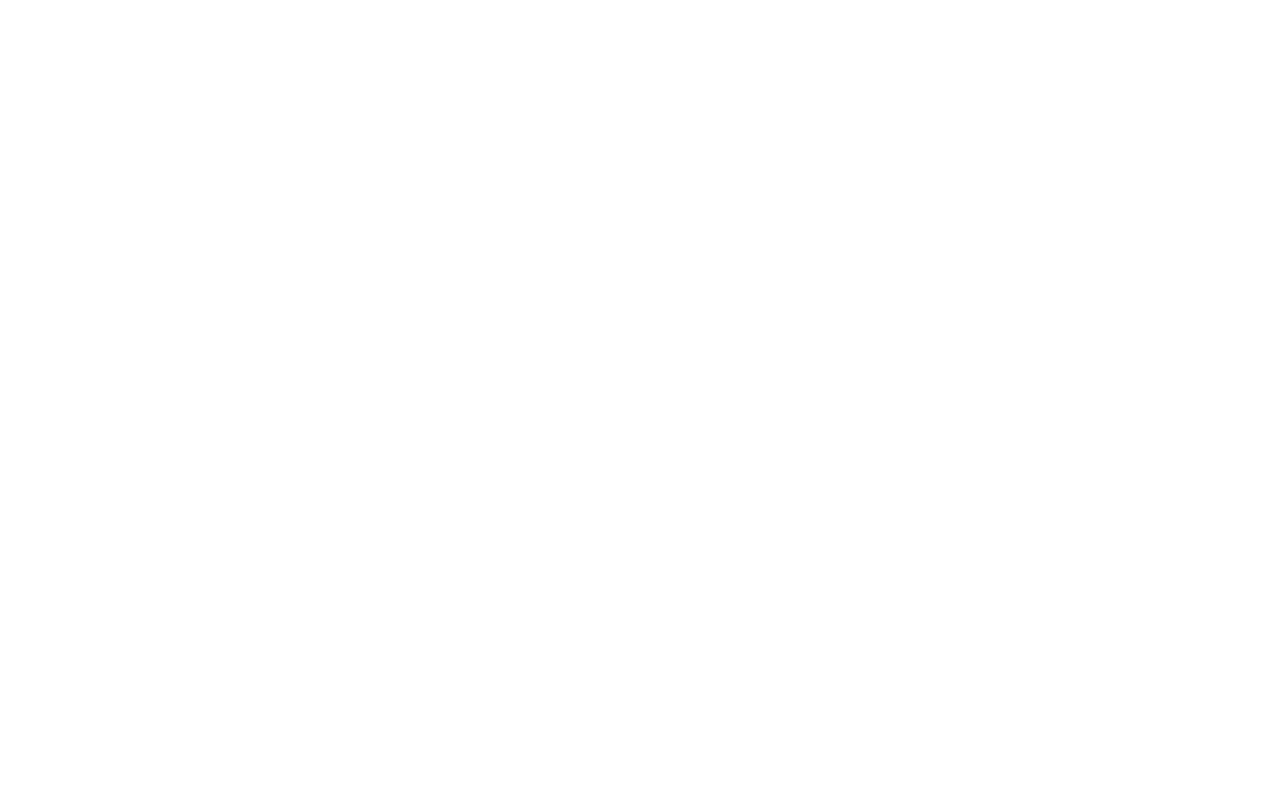
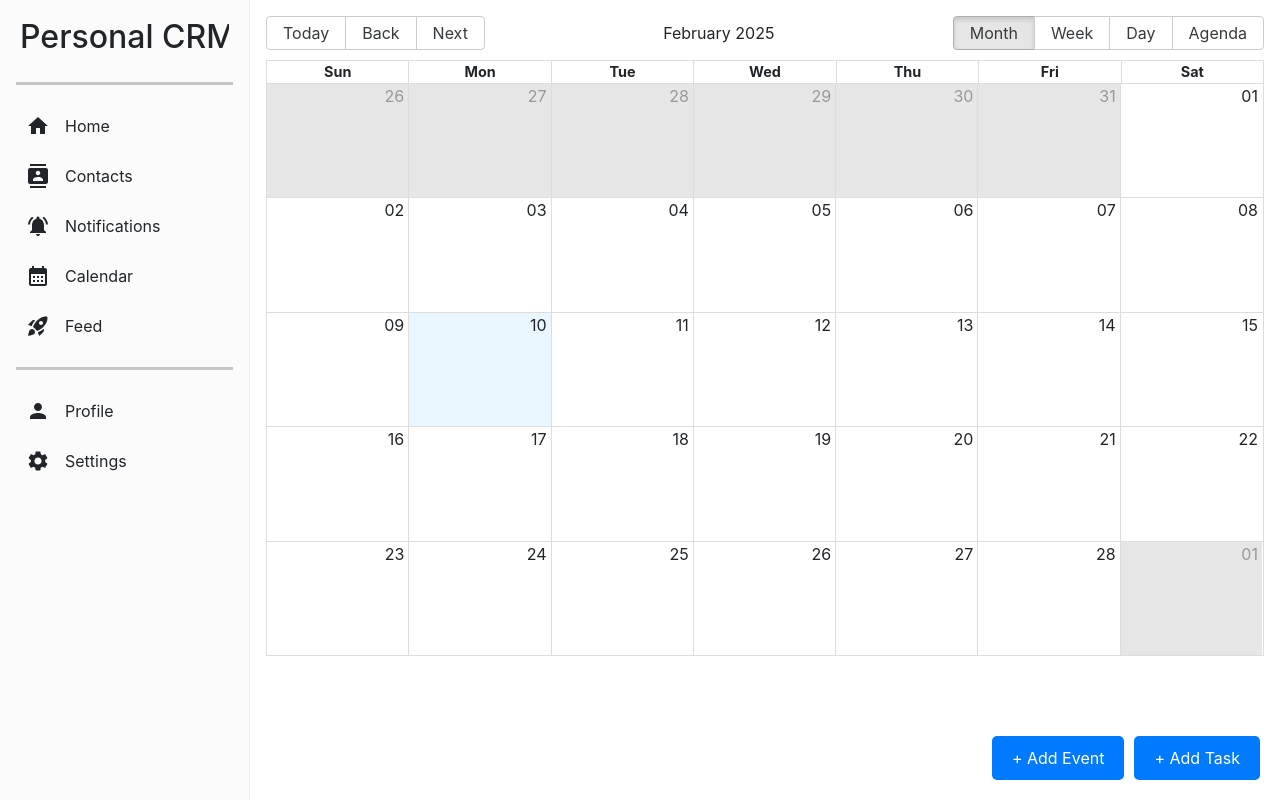
Before and after one commit to leesaye/project-23-marc-copy, a React (Create React App) app in the folder project/frontend/personal-crm/: page /calendars in a window 1280 px wide. Before the commit this address had no page. Built offline with nearby package versions, Linux system fonts and the light colour scheme.

Commit message:
Added Calendar page and updated Main.js

```diff
--- a/project/frontend/personal-crm/src/components/Main.js
+++ b/project/frontend/personal-crm/src/components/Main.js
@@ -2,6 +2,7 @@
 import { Fragment } from 'react';
 import Home from '../pages/Home';
 import Contacts from '../pages/Contacts'
+import CalendarPage from '../pages/Calendar';
 
 function Main() {
     return (
@@ -10,6 +11,7 @@
                 {/* Add routes to each different pages with their link path here */}
                 <Route path='/' element={<Home />} />
                 <Route path='/contacts/' element={<Contacts />} />
+                <Route path='/calendars/' element={<CalendarPage />} />
             </Routes>
         </Fragment>
     );
--- /dev/null
+++ b/project/frontend/personal-crm/src/pages/Calendar.css
@@ -0,0 +1,71 @@
+.bottom-right-buttons {
+    position: fixed;
+    bottom: 20px;
+    right: 20px;
+    display: flex;
+    gap: 10px;
+}
+
+.blue-button {
+    background-color: #007bff;
+    color: white;
+    border: none;
+    padding: 10px 20px;
+    cursor: pointer;
+    border-radius: 5px;
+    font-size: 16px;
+}
+
+.blue-button:hover {
+    background-color: #0056b3;
+}
+
+.cancel-button {
+    background-color: #dc3545;
+    color: white;
+    border: none;
+    padding: 10px 20px;
+    cursor: pointer;
+    border-radius: 5px;
+    font-size: 16px;
+}
+
+.cancel-button:hover {
+    background-color: #b52b37;
+}
+
+.modal-overlay {
+    position: fixed;
+    top: 0;
+    left: 0;
+    width: 100%;
+    height: 100%;
+    background: rgba(0, 0, 0, 0.4);
+    display: flex;
+    justify-content: center;
+    align-items: center;
+    z-index: 1000;
+}
+
+.modal-content {
+    background: white;
+    padding: 20px;
+    border-radius: 10px;
+    width: 350px;
+    box-shadow: 0px 4px 10px rgba(0, 0, 0, 0.3);
+}
+
+.modal-buttons {
+    display: flex;
+    justify-content: space-between;
+    width: 100%;
+    margin-top: 20px;
+    gap: 20px;
+}
+
+.task-list {
+    margin-top: 20px;
+    padding: 10px;
+    border: 1px solid #ccc;
+    border-radius: 5px;
+}
--- /dev/null
+++ b/project/frontend/personal-crm/src/pages/Calendar.js
@@ -0,0 +1,124 @@
+import React, { useState } from 'react';
+import { Calendar, momentLocalizer } from 'react-big-calendar';
+import moment from 'moment';
+import 'react-big-calendar/lib/css/react-big-calendar.css';
+import Layout from '../components/Layout';
+import './Calendar.css';
+
+const localizer = momentLocalizer(moment);
+
+const CalendarPage = () => {
+    const [events, setEvents] = useState([]);
+    const [tasks, setTasks] = useState([]);
+    const [showEventForm, setShowEventForm] = useState(false);
+    const [showTaskForm, setShowTaskForm] = useState(false);
+    const [newEvent, setNewEvent] = useState({ title: '', start: '', end: '' });
+    const [newTask, setNewTask] = useState({ title: '', date: '' });
+
+    const handleInputChange = (e) => {
+        const { name, value } = e.target;
+
+        if (showEventForm) {
+            setNewEvent({ ...newEvent, [name]: value });
+        } else if (showTaskForm) {
+            setNewTask({ ...newTask, [name]: value });
+        }
+    };
+
+    const handleAddEvent = (e) => {
+        e.preventDefault();
+        if (newEvent.title.trim() !== '' && newEvent.start && newEvent.end) {
+            setEvents([...events, {
+                title: newEvent.title,
+                start: new Date(newEvent.start),
+                end: new Date(newEvent.end),
+            }]);
+            setNewEvent({ title: '', start: '', end: '' });
+            setShowEventForm(false);
+        }
+    };
+
+    const handleAddTask = (e) => {
+        e.preventDefault();
+        if (newTask.title.trim() !== '' && newTask.date) {
+            const taskEvent = {
+                title: newTask.title,
+                start: new Date(newTask.date),
+                end: new Date(newTask.date),
+                allDay: true
+            };
+            setTasks([...tasks, newTask]);
+            setEvents([...events, taskEvent]);
+            setNewTask({ title: '', date: '' });
+            setShowTaskForm(false);
+        }
+    };
+
+    return (
+        <Layout>
+            <div className="calendar-container">
+                <Calendar
+                    localizer={localizer}
+                    events={events}
+                    startAccessor="start"
+                    endAccessor="end"
+                    style={{ height: "80vh" }}
+                />
+
+                {tasks.length > 0 && (
+                    <div className="task-list">
+                        <h3>Tasks</h3>
+                        <ul>
+                            {tasks.map((task, index) => (
+                                <li key={index}>
+                                    <strong>{task.title}</strong> - {moment(task.date).format('MMM DD, YYYY')}
+                                </li>
+                            ))}
+                        </ul>
+                    </div>
+                )}
+
+                <div className="bottom-right-buttons">
+                    <button className="blue-button" onClick={() => setShowEventForm(true)}>+ Add Event</button>
+                    <button className="blue-button" onClick={() => setShowTaskForm(true)}>+ Add Task</button>
+                </div>
+
+                {showEventForm && (
+                    <div className="modal-overlay">
+                        <div className="modal-content">
+                            <h3>Add Event</h3>
+                            <label htmlFor="eventTitle">Title:</label>
+                            <input type="text" id="eventTitle" name="title" value={newEvent.title} onChange={handleInputChange} required />
+                            <label htmlFor="start">Start Time:</label>
+                            <input type="datetime-local" id="start" name="start" value={newEvent.start} onChange={handleInputChange} required />
+                            <label htmlFor="end">End Time:</label>
+                            <input type="datetime-local" id="end" name="end" value={newEvent.end} onChange={handleInputChange} required />
+                            <div className="modal-buttons">
+                                <button className="blue-button" onClick={handleAddEvent}>Save</button>
+                                <button className="cancel-button" onClick={() => setShowEventForm(false)}>Cancel</button>
+                            </div>
+                        </div>
+                    </div>
+                )}
+
+                {showTaskForm && (
+                    <div className="modal-overlay">
+                        <div className="modal-content">
+                            <h3>Add Task</h3>
+                            <label htmlFor="taskTitle">Title:</label>
+                            <input type="text" id="taskTitle" name="title" value={newTask.title} onChange={handleInputChange} required />
+                            <label htmlFor="taskDate">Date:</label>
+                            <input type="date" id="taskDate" name="date" value={newTask.date} onChange={handleInputChange} required />
+                            <div className="modal-buttons">
+                                <button className="blue-button" onClick={handleAddTask}>Save</button>
+                                <button className="cancel-button" onClick={() => setShowTaskForm(false)}>Cancel</button>
+                            </div>
+                        </div>
+                    </div>
+                )}
+            </div>
+        </Layout>
+    );
+};
+
+export default CalendarPage;
```
